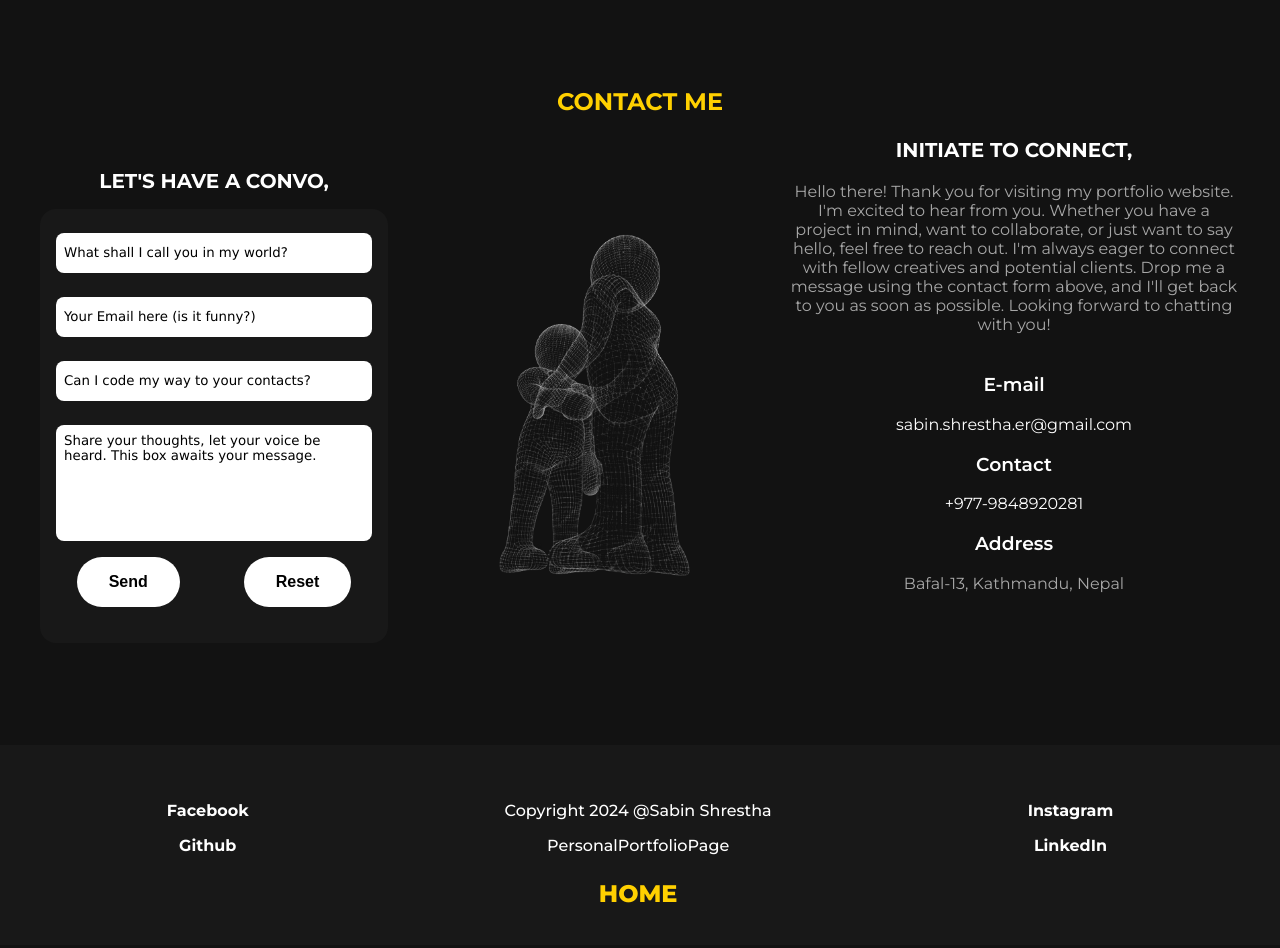
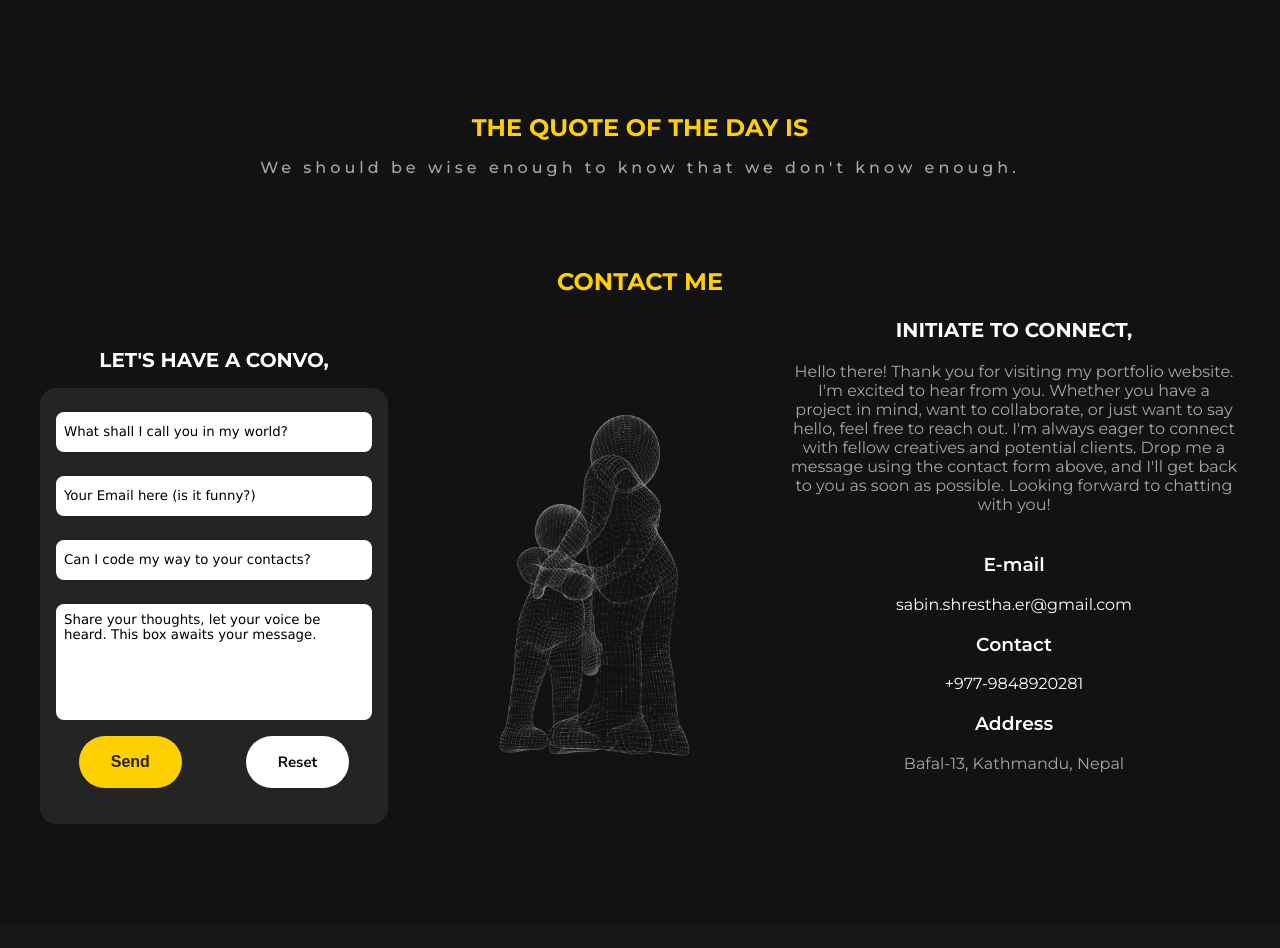
Before and after one commit to masabinhok/masabinhok.github.io, a plain HTML site: page index.html in a window 1280 px wide. Shown: the part 2748-3696 px from the top of the page. Drawn offline with Linux system fonts and the light colour scheme; a web font is replaced by a local one.

Commit message:
quote-page, colours

```diff
--- a/css/contact.css
+++ b/css/contact.css
@@ -149,18 +149,20 @@ textarea {
   font-size: 16px;
   margin-top: 16px;
   margin-bottom: 20px;
+  border:none;
   border-radius: 40px;
-  border:none;
-  background-color: white;
-  cursor: pointer;
-  font-weight: bold;
-  color: black;
-  transition: color 0.15s, background-color 0.15s;
   box-sizing: border-box;
+  font-family: "Nunito Sans", sans-serif;
+  cursor:pointer;
+  font-size:15px;
+  font-weight: 700;
+  color:rgb(12, 12, 12);
+  background-color: #ffffff;
 }
+
 .reset-button:hover {
-  background-color: black;
-  color: white;
+  opacity: 0.9;
+  transform: translateY(-1px);
 
 }
 
@@ -171,10 +173,10 @@ textarea {
   margin-bottom: 20px;
   border: 2px solid black;
   border-radius: 40px;
-  background-color: rgb(255, 255, 255);
+  background-color: rgb(255, 208, 0);
   cursor: pointer;
   font-weight: bold;
-  color: black;
+  color: #242424;
   transition: color 0.15s, background-color 0.15s;
   box-sizing: border-box;
   border: none;
@@ -183,8 +185,8 @@ textarea {
 
 
 .submit-button:hover {
-  background-color: black;
-  color: rgb(255, 255, 255);
+  opacity: 0.9;
+  transform: translateY(-1px);
 
 }
 
@@ -260,7 +262,7 @@ h3 {
 
 
 .form{
-  background-color: #181818;
+  background-color: #242424;
   border-radius: 16px;
   padding:16px;
   padding-top:0;
--- a/css/projects.css
+++ b/css/projects.css
@@ -120,3 +120,57 @@ poetry */
     text-align: center;
   }
 }
+
+
+/*
+QUOTES */
+
+.quote-page{
+  display: flex;
+  flex-direction: column;
+  align-items: center;
+  max-width:1200px;
+  height:fit-content;
+  margin:50px auto;
+
+
+
+}
+.quote-head{
+  font-size: 24px;
+  font-weight: 700;
+  padding:16px;
+  text-align: center;
+
+}
+
+.quote-body{
+  font-size:16px;
+  font-weight:500;
+  letter-spacing: 4px;
+  text-align: center;
+  display: flex;
+  flex-direction: column;
+  align-items: center;
+}
+
+.quote-hidden{
+  color:#a7a7a7;
+  font-size:16px;
+  font-weight:500;
+  letter-spacing: 4px;
+  text-align: center;
+  animation: slideshow 12s  infinite alternate;
+}
+
+
+
+@media screen and (max-width:1200px){
+  .quote-page
+  {
+    margin:20px auto;
+    margin-top:0px;
+    max-width: 400px;
+    padding:16px;
+  }
+}
--- a/index.html
+++ b/index.html
@@ -232,6 +232,32 @@ stylesheets -->
           </div>
         </div>
 
+<!--
+        quotes -->
+
+        <div class="quote-page">
+          <div class="quote-head">
+            THE QUOTE OF THE DAY IS
+          </div>
+          <div class="quote-body">
+            <!-- <div class="quote">
+
+            </div>
+
+            <div class="quote">
+              The same boiling water that makes the egg hard will make a potato soft. So you need to dictate your environment and dont let environment dictate you.
+            </div>
+          -->
+            <!-- <div class="quote-hidden">
+              You may not be what world wants you to be, but you are something the world needs to know they need.
+            </div>  -->
+
+              <div class="quote-hidden">
+                We should be wise enough to know that we don't know enough.
+              </div>
+          </div>
+        </div>
+
 
         <!-- contact -->
 
```
